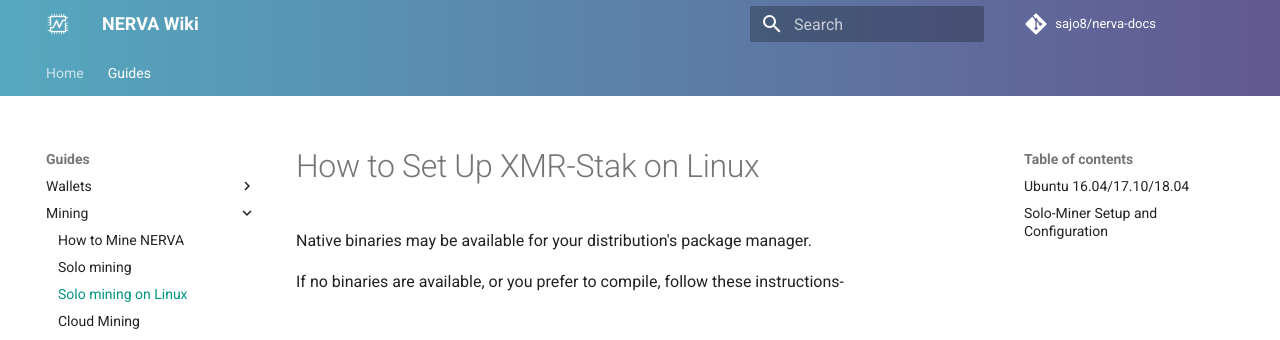
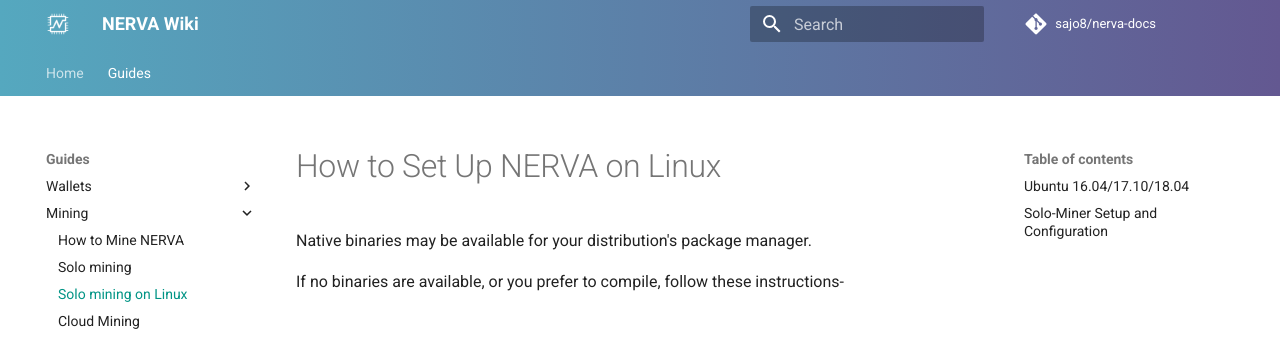
Before and after one commit to Sajo8/nerva-docs, an MkDocs documentation site: the page built from docs/guides/mining/Solo-Miner-Linux-Guide.md, in a window 1280 px wide and 900 px high. Shown: the top 340 px of the window. Built offline with MkDocs 1.6.1 and Material for MkDocs 9.7.7, drawn with Linux system fonts in a browser that asks for light colours; comment, search, counter and statistics services are not loaded.

Commit message:
Update Solo-Miner-Linux-Guide.md
Replaced XMRStak with NERVA

```diff
--- a/docs/guides/mining/Solo-Miner-Linux-Guide.md
+++ b/docs/guides/mining/Solo-Miner-Linux-Guide.md
@@ -1,4 +1,4 @@
-# How to Set Up XMR-Stak on Linux
+# How to Set Up NERVA on Linux
 
 Native binaries may be available for your distribution's package manager.
 
```
